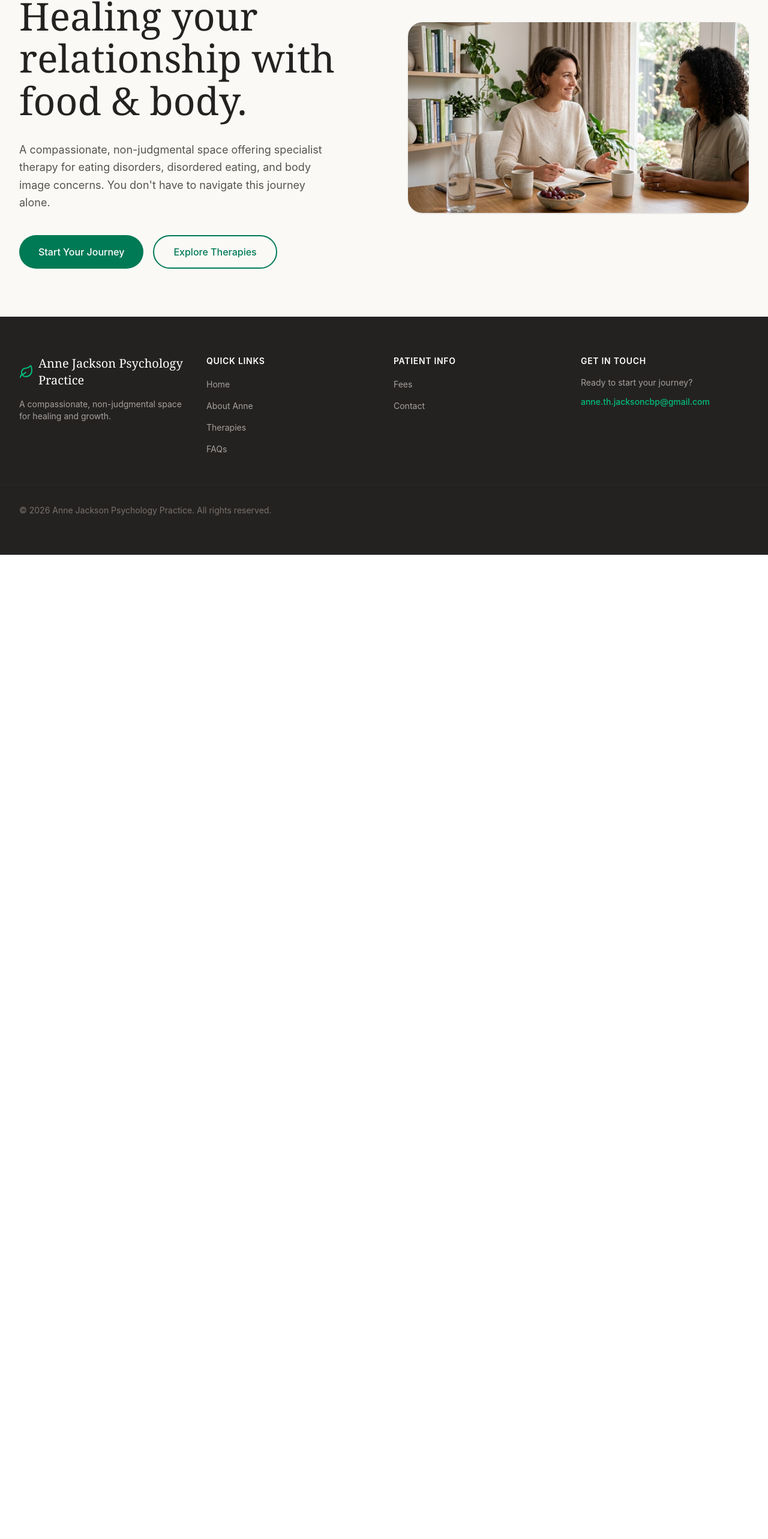
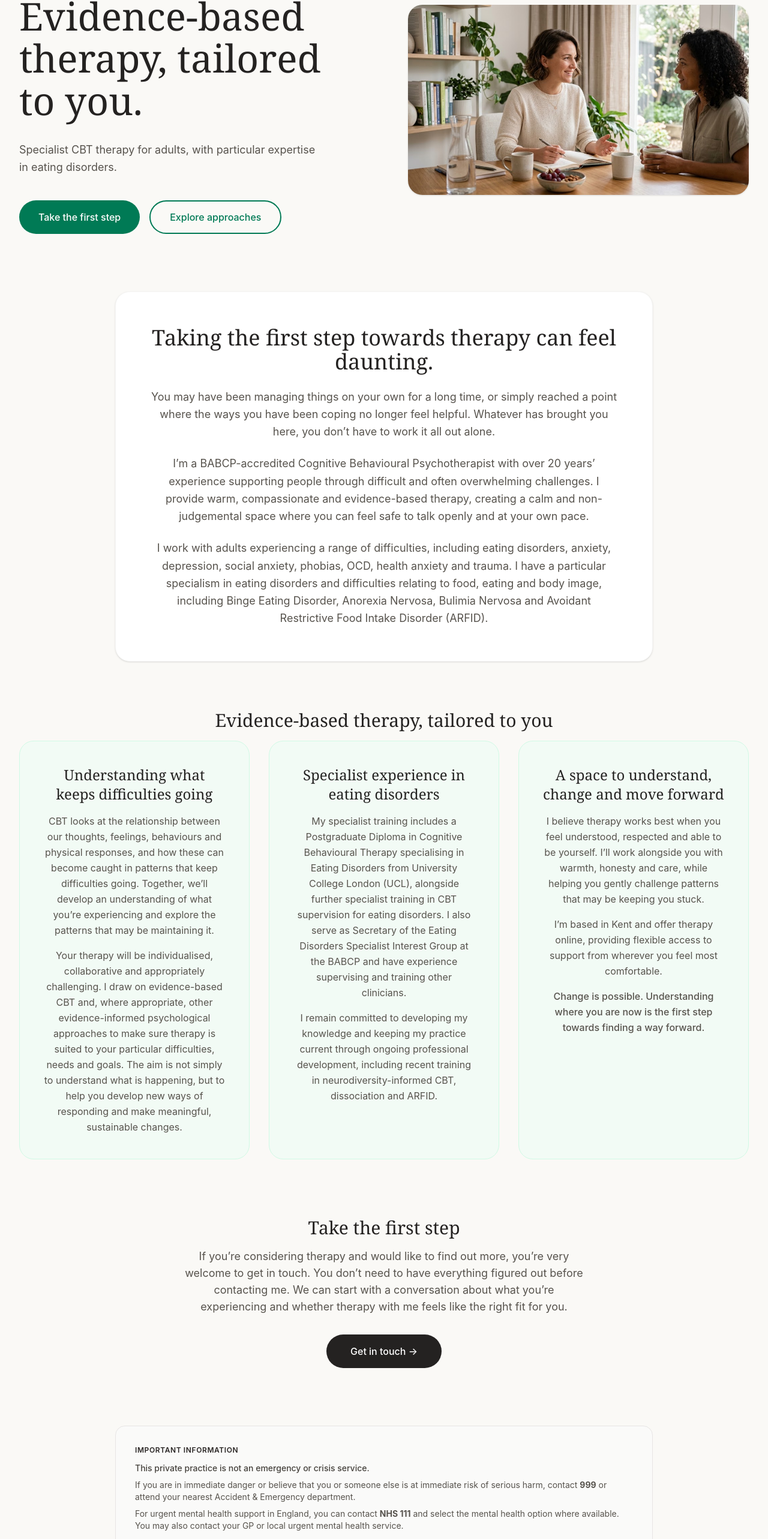
Before and after one commit to howlupfiend/Anne-Jackson-Psychology-Website, a React (Vite) app: page / in a window 1280 px wide. Shown: the part 233-2799 px from the top of the page at 60% size. Before the commit the page ends 1158 px from the top, so only its background shows below. Built offline with nearby package versions, Linux system fonts and the light colour scheme.

Commit message:
updated homepage

```diff
--- a/src/pages/Home.jsx
+++ b/src/pages/Home.jsx
@@ -1,55 +1,140 @@
 import { Leaf } from 'lucide-react';
-// Make sure this matches your actual image filename and extension!
-import homephoto from '../assets/home-temp.png';
+import homephoto from '../assets/home-temp.png'; // Ensure this matches your filename
+
 export default function Home({ navigate }) {
   return (
     <div className="max-w-7xl mx-auto px-4 sm:px-6 lg:px-8 py-12 md:py-20">
-      <div className="grid md:grid-cols-2 gap-12 lg:gap-20 items-center">
 
-        {/* Left Column: Text Content */}
+      {/* 1. Hero Section */}
+      <div className="grid md:grid-cols-2 gap-12 lg:gap-20 items-center mb-24">
         <div>
-          {/* Branded Leaf Header */}
           <div className="flex items-center gap-2 mb-6">
             <Leaf className="w-5 h-5 text-emerald-600" strokeWidth={2.5} />
             <p className="text-emerald-700 font-semibold tracking-wider text-sm uppercase mt-1">
-              Welcome to a safe space
+              Based in Kent | Online Therapy for Adults
             </p>
           </div>
 
           <h1 className="text-5xl lg:text-[4rem] font-serif text-[#242221] mb-8 leading-[1.1]">
-            Healing your relationship with food & body.
+            Evidence-based therapy, tailored to you.
           </h1>
 
           <p className="text-lg text-stone-600 mb-10 leading-relaxed max-w-lg">
-            A compassionate, non-judgmental space offering specialist therapy for eating disorders, disordered eating, and body image concerns. You don't have to navigate this journey alone.
+            Specialist CBT therapy for adults, with particular expertise in eating disorders.
           </p>
-
           <div className="flex flex-col sm:flex-row gap-4">
             <button
               onClick={() => navigate('Contact')}
               className="bg-emerald-700 text-white px-8 py-3.5 rounded-full font-medium hover:bg-emerald-800 transition-colors"
             >
-              Start Your Journey
+              Take the first step
             </button>
             <button
               onClick={() => navigate('Therapies')}
               className="border-2 border-emerald-700 text-emerald-700 px-8 py-3.5 rounded-full font-medium hover:bg-emerald-50 transition-colors"
             >
-              Explore Therapies
+              Explore approaches
             </button>
           </div>
         </div>
 
-        {/* Right Column: Image */}
         <div className="rounded-3xl w-full overflow-hidden shadow-sm">
           <img
             src={homephoto}
-            alt="Home Photo"
-            className="w-full h-auto"
+            alt="Warm and welcoming therapy space"
+            className="w-full h-auto object-cover"
           />
         </div>
+      </div>
 
+      {/* 2. Welcome & Credentials */}
+      <div className="bg-white p-8 md:p-14 rounded-3xl shadow-sm border border-stone-100 mb-20 text-center max-w-4xl mx-auto">
+        <h2 className="text-3xl md:text-4xl font-serif text-[#242221] mb-6">
+          Taking the first step towards therapy can feel daunting.
+        </h2>
+        <p className="text-lg text-stone-600 leading-relaxed mb-6">
+          You may have been managing things on your own for a long time, or simply reached a point where the ways you have been coping no longer feel helpful. Whatever has brought you here, you don’t have to work it all out alone.
+        </p>
+        <p className="text-lg text-stone-600 leading-relaxed mb-6">
+          I’m a BABCP-accredited Cognitive Behavioural Psychotherapist with over 20 years’ experience supporting people through difficult and often overwhelming challenges. I provide warm, compassionate and evidence-based therapy, creating a calm and non-judgemental space where you can feel safe to talk openly and at your own pace.
+        </p>
+        <p className="text-lg text-stone-600 leading-relaxed">
+          I work with adults experiencing a range of difficulties, including eating disorders, anxiety, depression, social anxiety, phobias, OCD, health anxiety and trauma. I have a particular specialism in eating disorders and difficulties relating to food, eating and body image, including Binge Eating Disorder, Anorexia Nervosa, Bulimia Nervosa and Avoidant Restrictive Food Intake Disorder (ARFID).
+        </p>
       </div>
+
+      {/* 3. Approach & Specialisms Grid */}
+      <div className="text-center mb-24">
+        <h2 className="text-3xl font-serif text-[#242221] mb-4">Evidence-based therapy, tailored to you</h2>
+        <div className="grid md:grid-cols-2 lg:grid-cols-3 gap-8 mb-24">
+
+          <div className="bg-emerald-50/50 p-10 rounded-3xl border border-emerald-100">
+            <h3 className="text-2xl font-serif text-[#242221] mb-4">
+              Understanding what keeps difficulties going
+            </h3>
+            <p className="text-stone-600 leading-relaxed mb-4">
+              CBT looks at the relationship between our thoughts, feelings, behaviours and physical responses, and how these can become caught in patterns that keep difficulties going. Together, we’ll develop an understanding of what you’re experiencing and explore the patterns that may be maintaining it.
+            </p>
+            <p className="text-stone-600 leading-relaxed">
+              Your therapy will be individualised, collaborative and appropriately challenging. I draw on evidence-based CBT and, where appropriate, other evidence-informed psychological approaches to make sure therapy is suited to your particular difficulties, needs and goals. The aim is not simply to understand what is happening, but to help you develop new ways of responding and make meaningful, sustainable changes.
+            </p>
+          </div>
+
+          <div className="bg-emerald-50/50 p-10 rounded-3xl border border-emerald-100">
+            <h3 className="text-2xl font-serif text-[#242221] mb-4">
+              Specialist experience in eating disorders
+            </h3>
+            <p className="text-stone-600 leading-relaxed mb-4">
+              My specialist training includes a Postgraduate Diploma in Cognitive Behavioural Therapy specialising in Eating Disorders from University College London (UCL), alongside further specialist training in CBT supervision for eating disorders. I also serve as Secretary of the Eating Disorders Specialist Interest Group at the BABCP and have experience supervising and training other clinicians.
+            </p>
+            <p className="text-stone-600 leading-relaxed">
+              I remain committed to developing my knowledge and keeping my practice current through ongoing professional development, including recent training in neurodiversity-informed CBT, dissociation and ARFID.
+            </p>
+          </div>
+
+          <div className="bg-emerald-50/50 p-10 rounded-3xl border border-emerald-100">
+            <h3 className="text-2xl font-serif text-[#242221] mb-4">
+              A space to understand, change and move forward
+            </h3>
+            <p className="text-stone-600 leading-relaxed mb-4">
+              I believe therapy works best when you feel understood, respected and able to be yourself. I’ll work alongside you with warmth, honesty and care, while helping you gently challenge patterns that may be keeping you stuck.
+            </p>
+            <p className="text-stone-600 leading-relaxed mb-4">
+              I’m based in Kent and offer therapy online, providing flexible access to support from wherever you feel most comfortable.
+            </p>
+            <p className="text-stone-600 leading-relaxed font-medium">
+              Change is possible. Understanding where you are now is the first step towards finding a way forward.
+            </p>
+          </div>
+
+        </div>
+      </div>
+      {/* 4. Call to Action */}
+      <div className="text-center mb-24">
+        <h2 className="text-3xl font-serif text-[#242221] mb-4">Take the first step</h2>
+        <p className="text-lg text-stone-600 max-w-2xl mx-auto mb-8">
+          If you’re considering therapy and would like to find out more, you’re very welcome to get in touch. You don’t need to have everything figured out before contacting me. We can start with a conversation about what you’re experiencing and whether therapy with me feels like the right fit for you.
+        </p>
+        <button
+          onClick={() => navigate('Contact')}
+          className="bg-[#242221] text-white px-10 py-4 rounded-full font-medium hover:bg-stone-800 transition-colors"
+        >
+          Get in touch →
+        </button>
+      </div>
+
+      {/* 5. Crisis / Emergency Disclaimer */}
+      <div className="bg-stone-50 p-6 md:p-8 rounded-2xl border border-stone-200 text-sm text-stone-600 max-w-4xl mx-auto">
+        <p className="font-semibold text-stone-800 mb-3 uppercase tracking-wider text-xs">Important Information</p>
+        <p className="font-medium text-stone-700 mb-2">This private practice is not an emergency or crisis service.</p>
+        <p className="mb-2">
+          If you are in immediate danger or believe that you or someone else is at immediate risk of serious harm, contact <strong>999</strong> or attend your nearest Accident & Emergency department.
+        </p>
+        <p>
+          For urgent mental health support in England, you can contact <strong>NHS 111</strong> and select the mental health option where available. You may also contact your GP or local urgent mental health service.
+        </p>
+      </div>
+
     </div>
   );
 }
```
